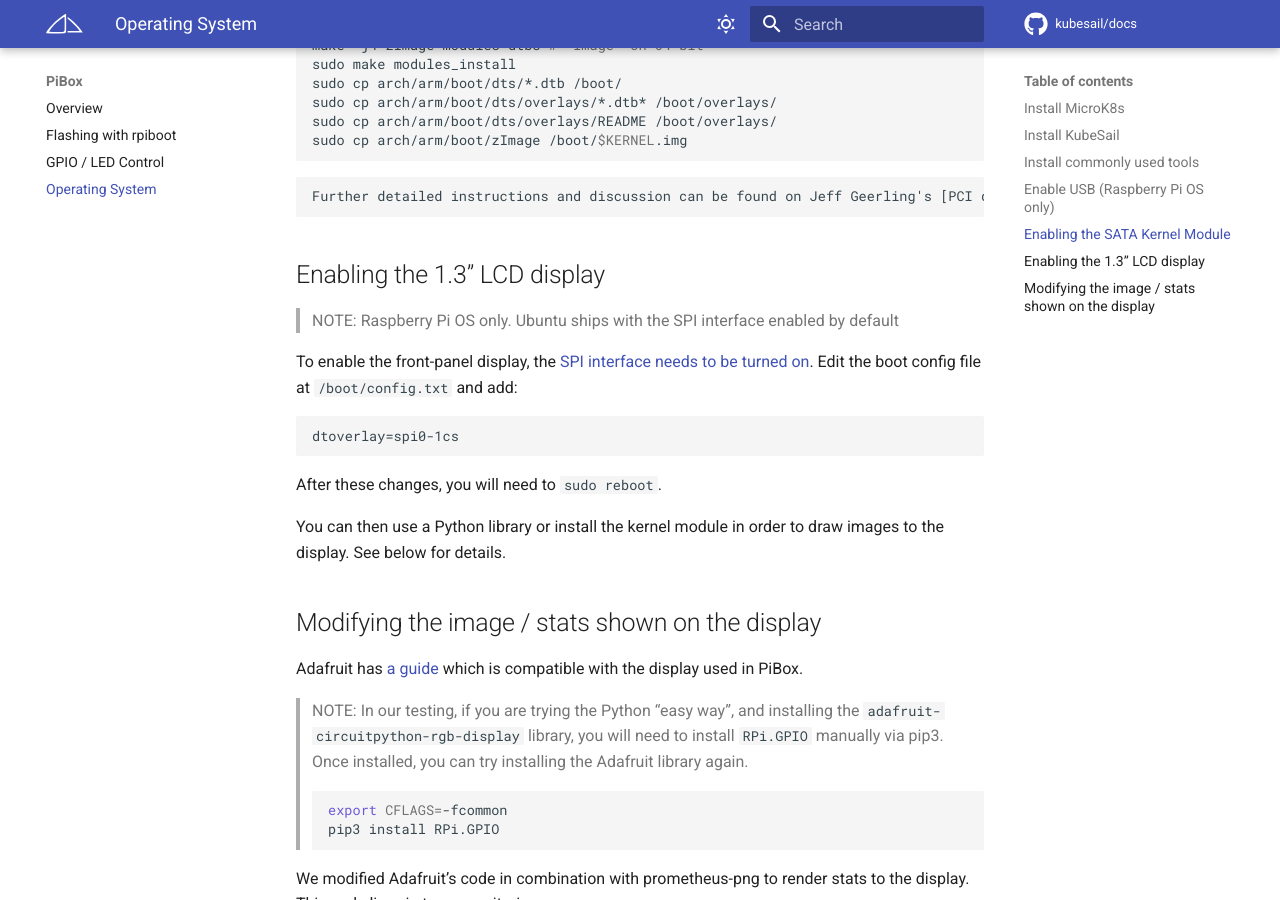
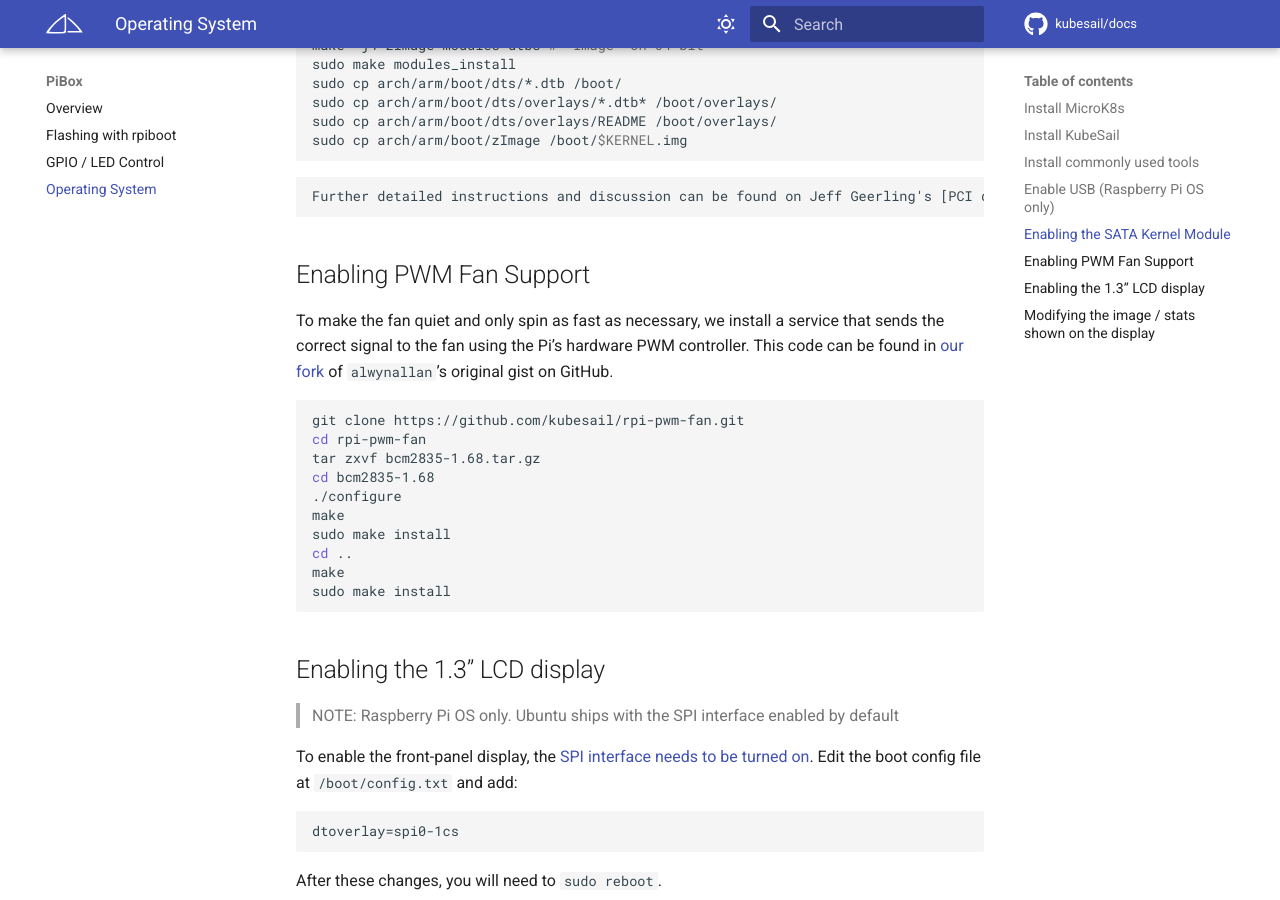
Before and after one commit to kubesail/kubesail-docs, an MkDocs documentation site: the page built from docs/guides/pibox/os.md, in a window 1280 px wide and 900 px high, scrolled down 1994 px. Built offline with MkDocs 1.6.1 and Material for MkDocs 9.7.7, drawn with Linux system fonts in a browser that asks for light colours; comment, search, counter and statistics services are not loaded.

Commit message:
add PWM instructions

````diff
--- a/docs/guides/pibox/os.md
+++ b/docs/guides/pibox/os.md
@@ -78,6 +78,23 @@
 
     Further detailed instructions and discussion can be found on Jeff Geerling's [PCI device guide on GitHub](https://github.com/geerlingguy/raspberry-pi-pcie-devices/issues/1#issuecomment-717578358)
 
+## Enabling PWM Fan Support
+
+To make the fan quiet and only spin as fast as necessary, we install a service that sends the correct signal to the fan using the Pi's hardware PWM controller. This code can be found in [our fork]() of `alwynallan`'s original gist on GitHub.
+
+```bash
+git clone https://github.com/kubesail/rpi-pwm-fan.git
+cd rpi-pwm-fan
+tar zxvf bcm2835-1.68.tar.gz
+cd bcm2835-1.68
+./configure
+make
+sudo make install
+cd ..
+make
+sudo make install
+```
+
 ## Enabling the 1.3" LCD display
 
 > NOTE: Raspberry Pi OS only. Ubuntu ships with the SPI interface enabled by default
````
